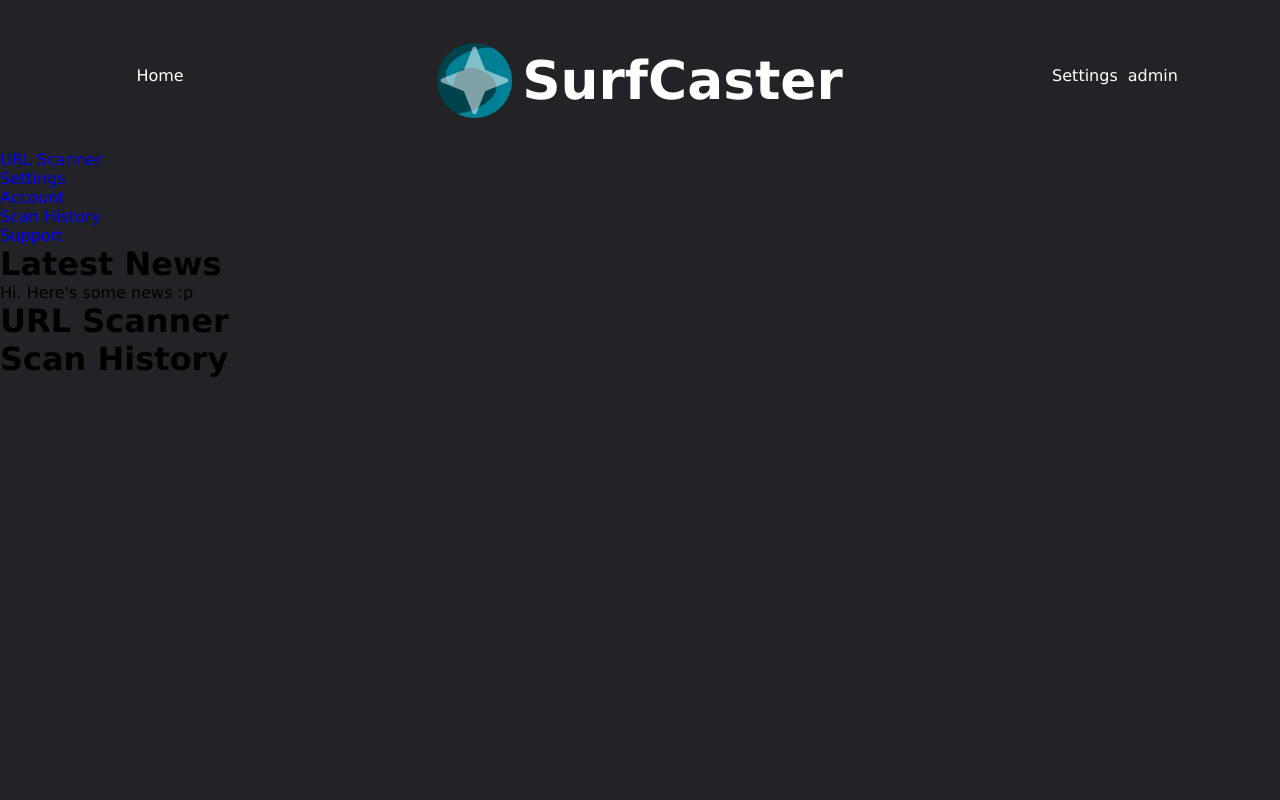
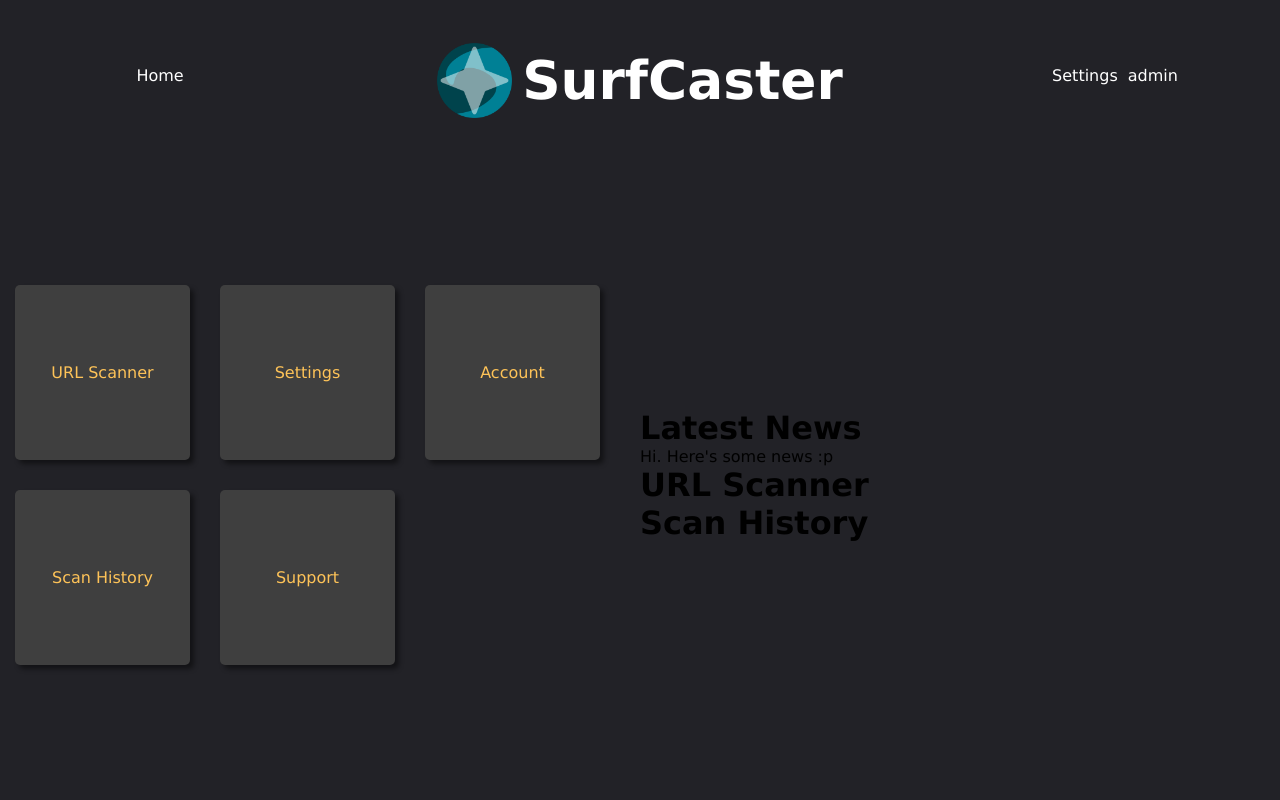
Before and after one commit to wrenstuff/SurfCaster, a Flask app: page /user/ in a window 1280 px wide. Run offline with Flask 3, Linux system fonts and the light colour scheme; a user stored in the database is signed in; style sheets or scripts are compiled from the project's sources.

Commit message:
buttons
got the buttons done now with corner rounding and drop shadows

```diff
--- a/SurfCaster/static/styles/_color.scss
+++ b/SurfCaster/static/styles/_color.scss
@@ -11,3 +11,5 @@ $tertiary-text: #ffffff;
 
 $backgroundbox: #f0e9e9;
 $backgroundbox2: #33353b;
+
+$drop-shadow: #00000075
--- a/SurfCaster/static/styles/_dashboard.scss
+++ b/SurfCaster/static/styles/_dashboard.scss
@@ -1 +1,96 @@
 @use "color";
+
+.dashboard-wrapper {
+
+    display: flex;
+    width: 100vw;
+    height: calc(100vh - 150px);
+    align-items: center;
+
+    .dash-left-wrapper {
+
+        position: relative;
+        left: 0;
+        width: 50vw;
+
+        .dash-left {
+
+            display: flex;
+            flex-wrap: wrap;
+            align-items: center;
+
+            .btn-dash {
+
+                display: flex;
+                align-items: center;
+                justify-content: center;
+                text-align: center;
+
+                a {
+
+                    color: color.$primary-color;
+
+                    .btn {
+
+                        width: 175px;
+                        height: 175px;
+                        background-color: color.$btn-color;
+                        margin: 15px;
+                        transition:
+                            transform 0.1s ease-in-out,
+                            box-shadow 0.1s ease-in-out;
+                        border-radius: 5px;
+
+                        display: flex;
+                        justify-content: center;
+                        align-items: center;
+                        box-shadow: 4px 4px 5px color.$drop-shadow;
+
+                    }
+
+                    .btn:hover {
+
+                        transform: scale(1.1);
+                        box-shadow: 2px 2px 5px color.$drop-shadow;
+
+
+                    }
+
+                }
+
+            }
+
+        }
+
+    }
+
+    .dash-right-wrapper {
+
+        position: relative;
+        right: 0;
+
+        .dashh-right {
+
+            .news {
+
+
+
+            }
+
+            .scan {
+
+
+
+            }
+
+            .hist {
+
+
+
+            }
+
+        }
+
+    }
+
+}
```
